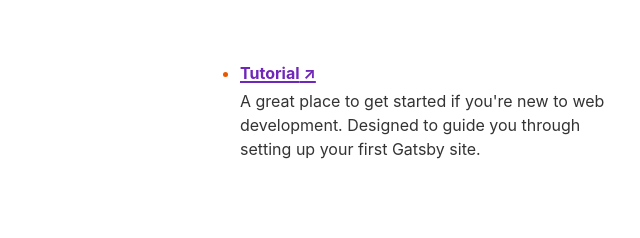
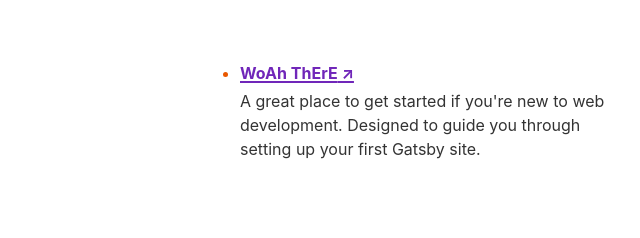
Before and after one commit to Cleanyourroom/gatsbytestrun, a Gatsby site: page / in a window 1280 px wide. Shown: the part 313-551 px from the top of the page, 0-640 px from the left. Built offline with nearby package versions, Linux system fonts and the light colour scheme; Gatsby itself is replaced by a stand-in of ours.

Commit message:
Update index.js

```diff
--- a/src/pages/index.js
+++ b/src/pages/index.js
@@ -8,7 +8,7 @@ import * as styles from "../components/index.module.css"
 
 const links = [
   {
-    text: "Tutorial",
+    text: "WoAh ThErE",
     url: "https://www.gatsbyjs.com/docs/tutorial",
     description:
       "A great place to get started if you're new to web development. Designed to guide you through setting up your first Gatsby site.",
```
